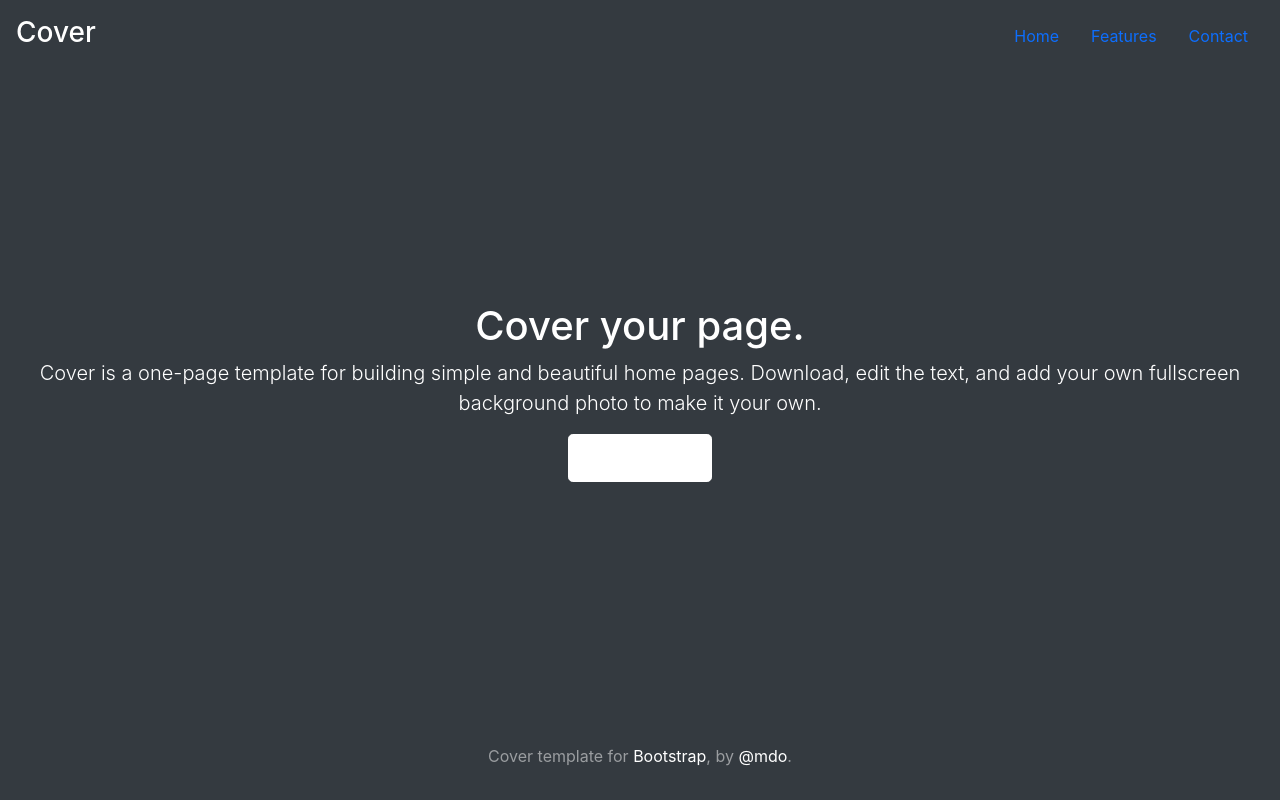
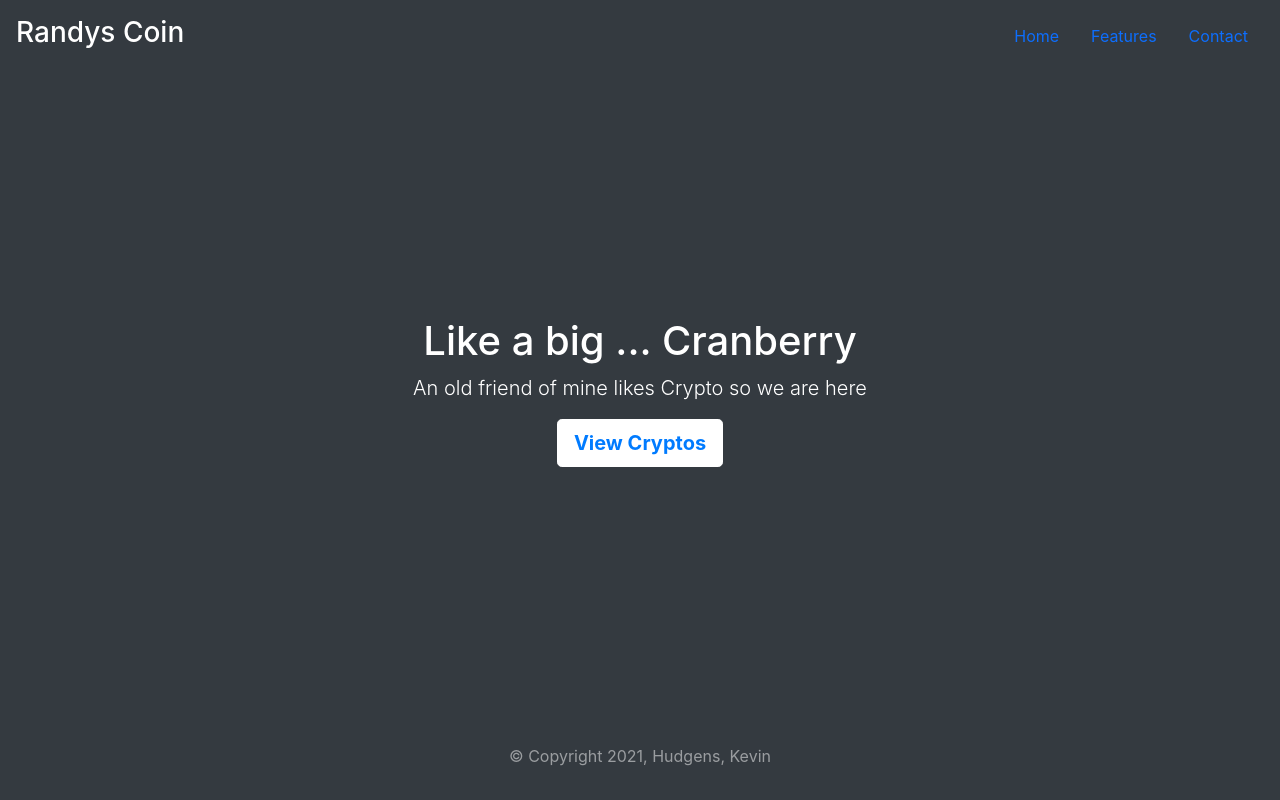
Before and after one commit to kghudgens/RandysCoin, a Django app: template coin/randysCoin/templates/randysCoin/index.html in a window 1280 px wide. Run offline with Django 3.2, Linux system fonts and the light colour scheme; the template is opened without the code that fills it, so the values that code supplies are empty; some libraries are stand-ins or nearby versions.

Commit message:
Style changes to font and welcome message

```diff
--- a/coin/randysCoin/templates/randysCoin/index.html
+++ b/coin/randysCoin/templates/randysCoin/index.html
@@ -5,7 +5,7 @@
 <div class="cover-container d-flex w-100 h-100 p-3 mx-auto flex-column">
     <header class="mb-auto">
       <div>
-        <h3 class="float-md-start mb-0">Cover</h3>
+        <h3 class="float-md-start mb-0">Randys Coin</h3>
         <nav class="nav nav-masthead justify-content-center float-md-end">
           <a class="nav-link active" aria-current="page" href="#">Home</a>
           <a class="nav-link" href="#">Features</a>
@@ -15,15 +15,15 @@
     </header>
 
     <main class="px-3">
-      <h1>Cover your page.</h1>
-      <p class="lead">Cover is a one-page template for building simple and beautiful home pages. Download, edit the text, and add your own fullscreen background photo to make it your own.</p>
+      <h1>Like a big ... Cranberry</h1>
+      <p class="lead">An old friend of mine likes Crypto so we are here</p>
       <p class="lead">
-        <a href="#" class="btn btn-lg btn-secondary fw-bold border-white bg-white">Learn more</a>
+        <a href="#" class="btn btn-lg btn-secondary fw-bold border-white bg-white text-primary">View Cryptos</a>
       </p>
     </main>
 
     <footer class="mt-auto text-white-50">
-      <p>Cover template for <a href="https://getbootstrap.com/" class="text-white">Bootstrap</a>, by <a href="https://twitter.com/mdo" class="text-white">@mdo</a>.</p>
+      <p>&#169 Copyright 2021, Hudgens, Kevin</p>
     </footer>
   </div>
 
```
